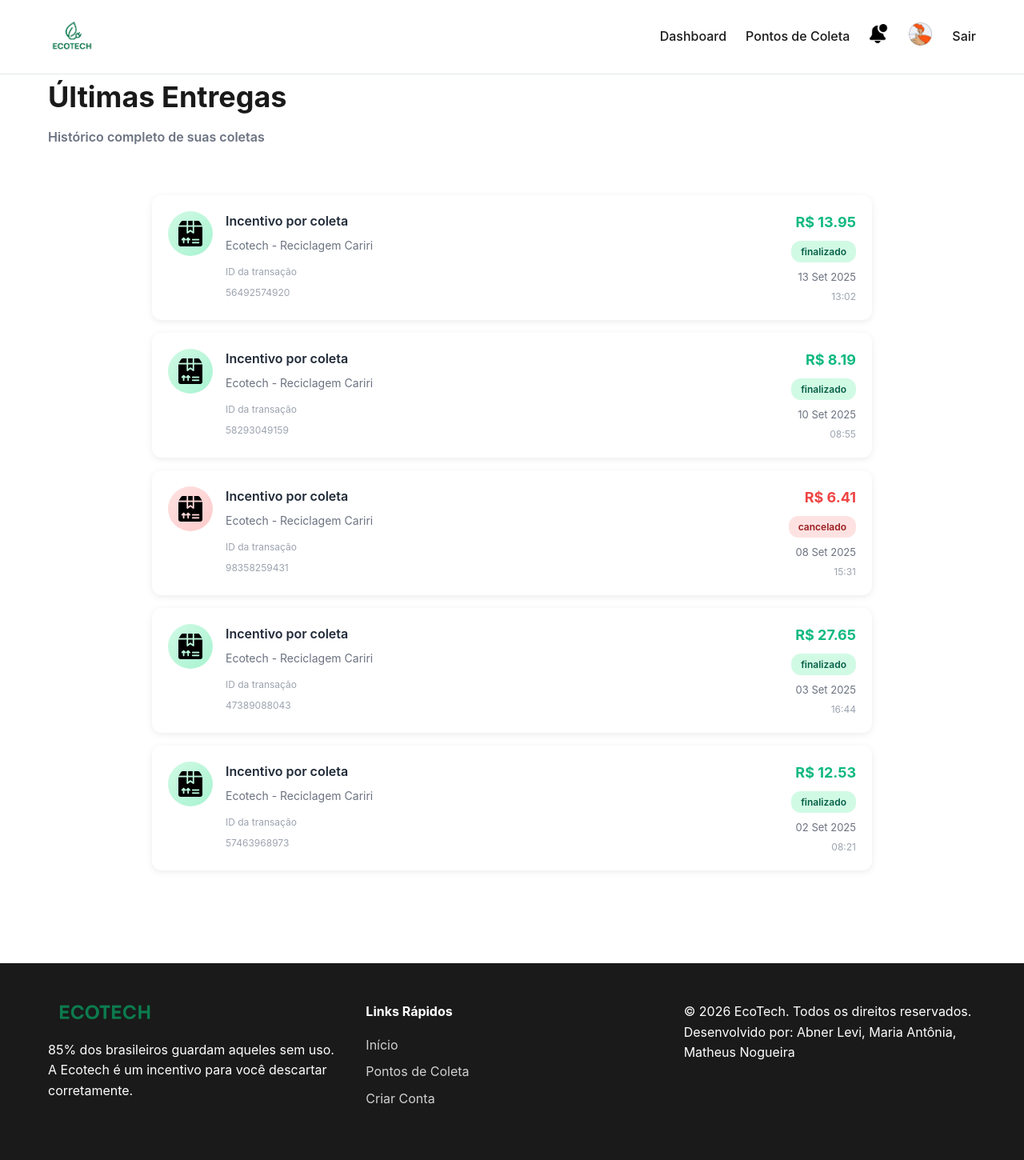
After one commit to mathsNS/Ecotech, a Flask app: page /ultimas-entregas in a window 1280 px wide. The commit adds this page. Shown: the whole page at 80% size. Run offline with Flask 3, Linux system fonts and the light colour scheme; the visitor is signed in with stand-in values (Sample User, id 1).

Commit message:
Adição de novas páginas e upgrade navbar

```diff
--- a/ecotech/infrastructure/static/css/style.css
+++ b/ecotech/infrastructure/static/css/style.css
@@ -1,4 +1,4 @@
-/* Reset e Variáveis */
+/* reset e variaveis basicas */
 * {
     margin: 0;
     padding: 0;
@@ -42,7 +42,7 @@ body {
     padding: 0 20px;
 }
 
-/* Navbar */
+/* barra de navegacao */
 .navbar {
     background: white;
     border-bottom: 1px solid var(--border-color);
@@ -87,7 +87,7 @@ body {
     color: var(--primary-color);
 }
 
-/* Botões */
+/* botoes principais */
 .btn {
     display: inline-block;
     padding: 12px 24px;
@@ -142,7 +142,7 @@ body {
     color: white;
 }
 
-/* Hero Section */
+/* secao principal hero */
 .hero-section {
     padding: 80px 0;
     background: linear-gradient(135deg, var(--secondary-color) 0%, white 100%);
@@ -182,7 +182,7 @@ body {
     flex-wrap: wrap;
 }
 
-/* Features Section */
+/* secao de features */
 .features-section {
     padding: 80px 0;
     background: white;
@@ -230,7 +230,7 @@ body {
     line-height: 1.6;
 }
 
-/* Stats */
+/* estatisticas */
 .stats {
     display: grid;
     grid-template-columns: repeat(3, 1fr);
@@ -255,7 +255,7 @@ body {
     color: var(--text-light);
 }
 
-/* Auth Pages */
+/* paginas de autenticacao */
 .auth-container {
     min-height: calc(100vh - 200px);
     display: flex;
@@ -343,7 +343,7 @@ body {
     text-decoration: none;
 }
 
-/* Dashboard */
+/* painel principal do usuario */
 .dashboard-container {
     padding: 40px 0;
     min-height: calc(100vh - 200px);
@@ -403,7 +403,7 @@ body {
     font-size: 14px;
 }
 
-/* Deliveries List */
+/* lista de entregas */
 .deliveries-list {
     display: flex;
     flex-direction: column;
@@ -504,7 +504,7 @@ body {
     color: var(--text-light);
 }
 
-/* Actions Grid */
+/* grade de acoes */
 .actions-grid {
     display: grid;
     grid-template-columns: repeat(auto-fit, minmax(280px, 1fr));
@@ -541,7 +541,7 @@ body {
     color: var(--text-light);
 }
 
-/* Sections */
+/* secoes da pagina */
 .section {
     margin-bottom: 48px;
 }
@@ -564,7 +564,7 @@ body {
     font-weight: 600;
 }
 
-/* Alerts */
+/* alertas do sistema */
 .alerts {
     position: fixed;
     top: 80px;
@@ -610,7 +610,7 @@ body {
     }
 }
 
-/* Footer */
+/* rodape */
 .footer {
     background: var(--text-dark);
     color: white;
@@ -647,7 +647,7 @@ body {
     color: white;
 }
 
-/* Form Layouts */
+/* layouts de formulario */
 .form-row {
     display: grid;
     grid-template-columns: repeat(auto-fit, minmax(150px, 1fr));
@@ -661,7 +661,7 @@ body {
     margin-top: 32px;
 }
 
-/* Page Header */
+/* cabecalho da pagina */
 .page-header {
     margin-bottom: 40px;
 }
@@ -685,7 +685,7 @@ body {
     font-weight: 600;
 }
 
-/* Responsive */
+/* responsivo pra mobile */
 @media (max-width: 768px) {
     .hero-content {
         grid-template-columns: 1fr;
@@ -710,7 +710,7 @@ body {
     }
 }
 
-/* Empty State */
+/* estado vazio */
 .empty-state {
     text-align: center;
     padding: 60px 20px;
@@ -724,7 +724,7 @@ body {
     font-size: 18px;
 }
 
-/* Profile Page - Redesign */
+/* pagina de perfil redesenhada */
 .profile-page {
     background: var(--background-alt);
     min-height: 100vh;
@@ -992,7 +992,7 @@ body {
     color: white;
 }
 
-/* Old Profile Styles - Keep for backward compatibility */
+/* estilos antigos de perfil - manter compatibilidade */
 .profile-avatar {
     text-align: center;
     margin-bottom: 24px;
@@ -1020,7 +1020,7 @@ body {
     color: var(--text-light);
 }
 
-/* Map */
+/* mapa de pontos */
 .map-container {
     margin-bottom: 40px;
 }
@@ -1037,7 +1037,7 @@ body {
     border: 2px dashed var(--border-color);
 }
 
-/* Point Card */
+/* card de ponto de coleta */
 .point-card {
     background: white;
     border: 2px solid var(--border-color);
@@ -1077,3 +1077,11 @@ body {
     gap: 8px;
     color: var(--text-light);
 }
+
+/* link dentro das notificacoes */
+.notification-link {
+    color: #10b981;
+    font-weight: 600;
+    text-decoration: underline;
+    cursor: pointer;
+}
--- a/ecotech/infrastructure/templates/base.html
+++ b/ecotech/infrastructure/templates/base.html
@@ -18,6 +18,9 @@
             <div class="nav-menu">
                 <a href="{{ url_for('dashboard') }}" class="nav-link">Dashboard</a>
                 <a href="{{ url_for('pontos_coleta') }}" class="nav-link">Pontos de Coleta</a>
+                <a href="{{ url_for('notificacoes') }}" class="nav-link" title="Notificações">
+                    <img src="{{ url_for('static', filename='images/sino.png') }}" alt="Notificações" style="width: 24px; height: 24px;">
+                </a>
                 <a href="{{ url_for('perfil') }}" class="nav-link">
                     <img src="{{ url_for('static', filename='images/icone perfil base.png') }}" alt="Perfil" style="width: 32px; height: 32px; border-radius: 50%;">
                 </a>
--- a/ecotech/infrastructure/templates/dashboard.html
+++ b/ecotech/infrastructure/templates/dashboard.html
@@ -49,7 +49,7 @@
             <div class="section">
                 <div class="section-header">
                     <h2>Últimas entregas</h2>
-                    <a href="{{ url_for('notificacoes') }}">Ver todas</a>
+                    <a href="{{ url_for('ultimas_entregas') }}">Ver todas</a>
                 </div>
 
                 {% if solicitacoes %}
--- /dev/null
+++ b/ecotech/infrastructure/templates/ultimas_entregas.html
@@ -0,0 +1,196 @@
+{% extends "base.html" %}
+
+{% block title %}Últimas Entregas - EcoTech{% endblock %}
+
+{% block content %}
+<div class="container">
+    <div class="page-header">
+        <h1>Últimas Entregas</h1>
+        <p class="subtitle">Histórico completo de suas coletas</p>
+    </div>
+
+    <!-- lista de entregas completa -->
+    <div class="entregas-container">
+        {% for entrega in entregas %}
+        <div class="entrega-card">
+            <div class="entrega-icon {{ entrega.status }}">
+                <img src="{{ url_for('static', filename='images/pacote.png') }}" alt="Coleta">
+            </div>
+            <div class="entrega-info">
+                <h3>Incentivo por coleta</h3>
+                <p class="empresa">{{ entrega.empresa }}</p>
+                <span class="entrega-id">ID da transação<br>{{ entrega.id }}</span>
+            </div>
+            <div class="entrega-detalhes">
+                <span class="valor-entrega {{ entrega.status }}">R$ {{ "%.2f"|format(entrega.valor) }}</span>
+                <span class="status-badge {{ entrega.status }}">{{ entrega.status }}</span>
+                <span class="data-entrega">{{ entrega.data }}</span>
+                <span class="hora-entrega">{{ entrega.hora }}</span>
+            </div>
+        </div>
+        {% endfor %}
+    </div>
+</div>
+
+<style>
+/* container principal das entregas */
+.entregas-container {
+    max-width: 900px;
+    margin: 0 auto;
+    padding: 20px 0;
+}
+
+/* card de cada entrega */
+.entrega-card {
+    background: white;
+    border-radius: 12px;
+    padding: 20px;
+    margin-bottom: 16px;
+    display: flex;
+    gap: 16px;
+    box-shadow: 0 2px 8px rgba(0, 0, 0, 0.08);
+    transition: all 0.2s ease;
+}
+
+.entrega-card:hover {
+    box-shadow: 0 4px 16px rgba(0, 0, 0, 0.12);
+    transform: translateY(-2px);
+}
+
+/* icone circular da entrega */
+.entrega-icon {
+    width: 56px;
+    height: 56px;
+    border-radius: 50%;
+    display: flex;
+    align-items: center;
+    justify-content: center;
+    flex-shrink: 0;
+}
+
+.entrega-icon.finalizado {
+    background: linear-gradient(135deg, #d1fae5 0%, #a7f3d0 100%);
+}
+
+.entrega-icon.cancelado {
+    background: linear-gradient(135deg, #fee2e2 0%, #fecaca 100%);
+}
+
+.entrega-icon img {
+    width: 32px;
+    height: 32px;
+    object-fit: contain;
+}
+
+/* informacoes da entrega */
+.entrega-info {
+    flex: 1;
+    min-width: 0;
+}
+
+.entrega-info h3 {
+    font-size: 16px;
+    font-weight: 600;
+    color: #1f2937;
+    margin: 0 0 6px 0;
+}
+
+.entrega-info .empresa {
+    font-size: 14px;
+    color: #6b7280;
+    margin: 0 0 8px 0;
+}
+
+.entrega-id {
+    font-size: 12px;
+    color: #9ca3af;
+    line-height: 1.4;
+}
+
+/* detalhes da entrega na direita */
+.entrega-detalhes {
+    display: flex;
+    flex-direction: column;
+    align-items: flex-end;
+    gap: 4px;
+    min-width: 120px;
+}
+
+.valor-entrega {
+    font-size: 18px;
+    font-weight: 700;
+    margin-bottom: 4px;
+}
+
+.valor-entrega.finalizado {
+    color: #10b981;
+}
+
+.valor-entrega.cancelado {
+    color: #ef4444;
+}
+
+.status-badge {
+    font-size: 12px;
+    padding: 4px 12px;
+    border-radius: 12px;
+    font-weight: 600;
+    text-transform: lowercase;
+}
+
+.status-badge.finalizado {
+    background: #d1fae5;
+    color: #065f46;
+}
+
+.status-badge.cancelado {
+    background: #fee2e2;
+    color: #991b1b;
+}
+
+.data-entrega {
+    font-size: 13px;
+    color: #6b7280;
+    margin-top: 4px;
+}
+
+.hora-entrega {
+    font-size: 12px;
+    color: #9ca3af;
+}
+
+/* responsivo pra mobile */
+@media (max-width: 768px) {
+    .entregas-container {
+        padding: 12px 0;
+    }
+
+    .entrega-card {
+        padding: 16px;
+        gap: 12px;
+    }
+
+    .entrega-icon {
+        width: 48px;
+        height: 48px;
+    }
+
+    .entrega-icon img {
+        width: 28px;
+        height: 28px;
+    }
+
+    .entrega-info h3 {
+        font-size: 15px;
+    }
+
+    .entrega-detalhes {
+        min-width: 100px;
+    }
+
+    .valor-entrega {
+        font-size: 16px;
+    }
+}
+</style>
+{% endblock %}
--- a/ecotech/infrastructure/web.py
+++ b/ecotech/infrastructure/web.py
@@ -191,6 +191,64 @@ def criar_app() -> Flask:
             notificacoes=notificacoes
         )
 
+    @app.route('/ultimas-entregas')
+    def ultimas_entregas():
+        """Página de últimas entregas (histórico completo)."""
+        if not usuario_logado():
+            return redirect(url_for('login'))
+
+        usuario = dados_usuario()
+
+        # dados de exemplo das entregas (talvez alterar dps)
+        entregas = [
+            {
+                'valor': 13.95,
+                'empresa': 'Ecotech - Reciclagem Cariri',
+                'id': '56492574920',
+                'data': '13 Set 2025',
+                'hora': '13:02',
+                'status': 'finalizado'
+            },
+            {
+                'valor': 8.19,
+                'empresa': 'Ecotech - Reciclagem Cariri',
+                'id': '58293049159',
+                'data': '10 Set 2025',
+                'hora': '08:55',
+                'status': 'finalizado'
+            },
+            {
+                'valor': 6.41,
+                'empresa': 'Ecotech - Reciclagem Cariri',
+                'id': '98358259431',
+                'data': '08 Set 2025',
+                'hora': '15:31',
+                'status': 'cancelado'
+            },
+            {
+                'valor': 27.65,
+                'empresa': 'Ecotech - Reciclagem Cariri',
+                'id': '47389088043',
+                'data': '03 Set 2025',
+                'hora': '16:44',
+                'status': 'finalizado'
+            },
+            {
+                'valor': 12.53,
+                'empresa': 'Ecotech - Reciclagem Cariri',
+                'id': '57463968973',
+                'data': '02 Set 2025',
+                'hora': '08:21',
+                'status': 'finalizado'
+            }
+        ]
+
+        return render_template(
+            'ultimas_entregas.html',
+            usuario=usuario,
+            entregas=entregas
+        )
+
     @app.route('/perfil')
     def perfil():
         """Página de perfil do usuário."""
```
Also changed, not shown: ecotech/infrastructure/templates/notificacoes.html (+9 -1 lines), ecotech/infrastructure/static/images/sino.png (added).
